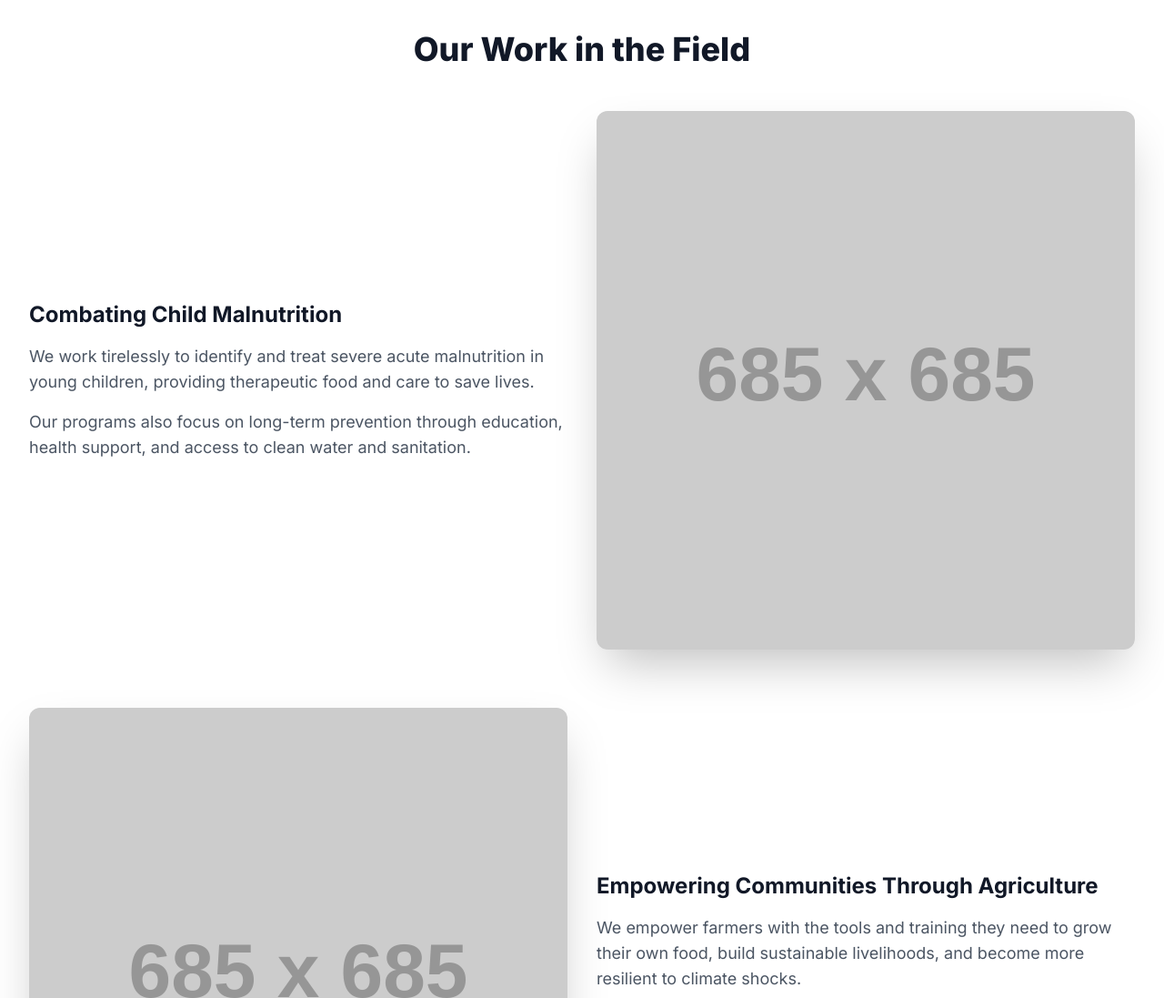
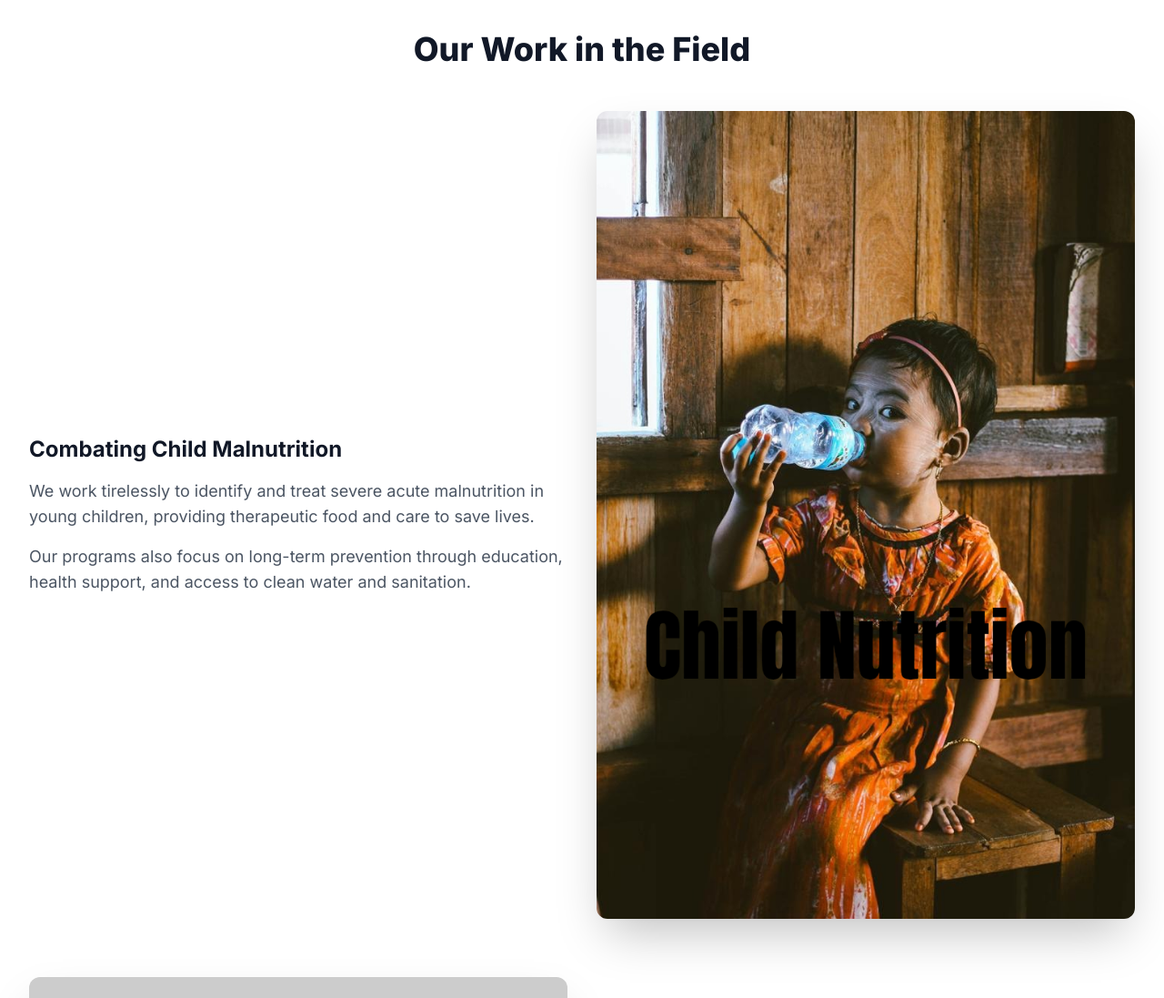
Before and after one commit to actionAgainstHunger-Projects/action-against-hunger-Us, a plain HTML site: page index.html in a window 1280 px wide. Shown: the part 1160-2257 px from the top of the page at 91% size. Drawn offline with nearby package versions, Linux system fonts and the light colour scheme; placeholder pictures from the web are drawn by us.

Commit message:
Update index.html

```diff
--- a/index.html
+++ b/index.html
@@ -237,11 +237,11 @@
                             </p>
                         </div>
                         <div class="order-1 md:order-2 rounded-xl overflow-hidden shadow-2xl">
-                            <img
-                                src="https://placehold.co/685x685/D1E6F7/000000?text=Child+Nutrition"
-                                alt="A child being measured for malnutrition"
-                                class="w-full h-auto object-cover"
-                            />
+                        <img
+    src="Child Nutrition_20250811_030834_0000.png"
+    alt="Children receiving nutritional support"
+    class="w-full h-auto object-cover"
+/>
                         </div>
                     </div>
                     <!-- Section 2: Sustainable Farming -->
```
